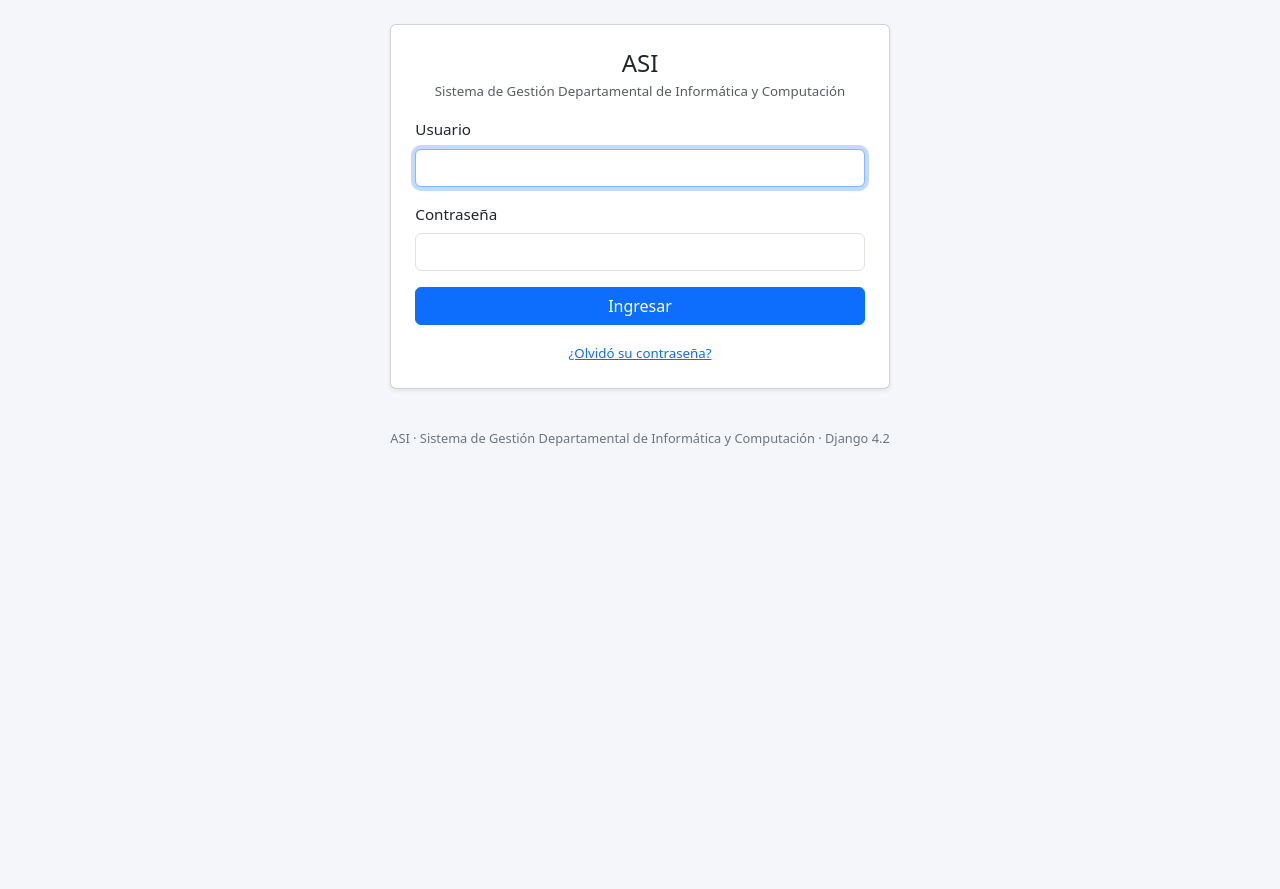
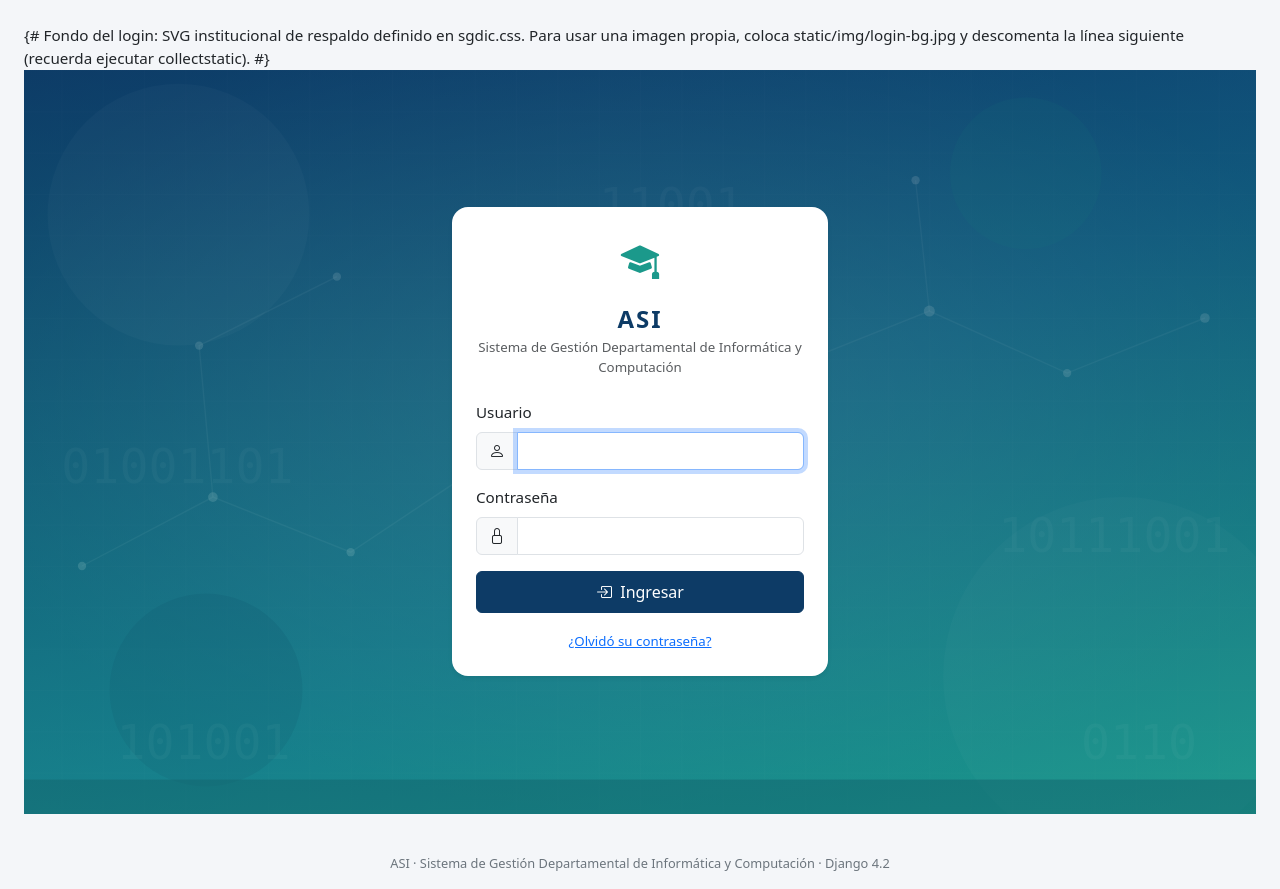
Before and after one commit to estebanLopezU/ProyectoASI, a Django app: page /cuenta/login/ in a window 1280 px wide. Shown: the part 56-945 px from the top of the page. Before the commit the page ends 502 px from the top, so only its background shows below. Run offline with Django 4.2, Linux system fonts and the light colour scheme.

Commit message:
Login: fondo institucional con SVG, tarjeta mejorada y correccion de collectstatic (manifest de WhiteNoise)

```diff
--- a/static/css/sgdic.css
+++ b/static/css/sgdic.css
@@ -79,3 +79,60 @@ footer.sgdic-footer {
   color: #6c757d;
   font-size: 0.8rem;
 }
+
+/* =====================================================================
+   Pantalla de ingreso (login)
+   Fondo institucional. El degradado azul→verde va por defecto y sirve de
+   respaldo; la imagen (static/img/login-bg.jpg) se inyecta desde el
+   template con {% static %} como variable CSS --login-fondo, de modo que
+   WhiteNoise nunca falla por una url() inexistente en el CSS.
+   ===================================================================== */
+.login-asi {
+  min-height: calc(100vh - 56px);
+  padding: 2rem 1rem;
+  display: flex;
+  align-items: center;
+  justify-content: center;
+  background-color: var(--sgdic-primario);
+  background-image:
+    linear-gradient(rgba(13, 59, 102, 0.55), rgba(27, 153, 139, 0.55)),
+    var(--login-fondo, url("../img/login-bg.svg"));
+  background-size: cover, cover;
+  background-position: center center, center center;
+  background-repeat: no-repeat, no-repeat;
+}
+
+.login-asi .card {
+  border: 0;
+  border-radius: 1rem;
+  box-shadow: 0 1rem 2.5rem rgba(0, 0, 0, 0.28);
+}
+
+.login-asi .login-titulo {
+  color: var(--sgdic-primario);
+  letter-spacing: 0.08em;
+}
+
+.login-asi .login-escudo {
+  font-size: 2.4rem;
+  color: var(--sgdic-acento);
+}
+
+.login-asi .btn-primary {
+  background-color: var(--sgdic-primario);
+  border-color: var(--sgdic-primario);
+}
+
+.login-asi .btn-primary:hover,
+.login-asi .btn-primary:focus {
+  background-color: #0a2e4f;
+  border-color: #0a2e4f;
+}
+
+/* En móvil se reduce la altura útil por la barra del navegador */
+@media (max-width: 767.98px) {
+  .login-asi {
+    min-height: calc(100vh - 56px);
+    background-attachment: scroll;
+  }
+}
--- a/templates/usuario/login.html
+++ b/templates/usuario/login.html
@@ -1,27 +1,48 @@
 {% extends "base.html" %}
+{% load static %}
 {% block titulo %}Ingresar{% endblock %}
 {% block contenido %}
-<div class="row justify-content-center">
-  <div class="col-md-5">
+{# Fondo del login: SVG institucional de respaldo definido en sgdic.css.
+   Para usar una imagen propia, coloca static/img/login-bg.jpg y descomenta
+   la línea siguiente (recuerda ejecutar collectstatic). #}
+<div class="login-asi">
+  <div class="row justify-content-center w-100 m-0">
+    <div class="col-12 col-sm-10 col-md-7 col-lg-5 col-xl-4">
       <div class="card shadow-sm">
         <div class="card-body p-4">
-        <h4 class="mb-1 text-center">ASI</h4>
-        <p class="text-muted text-center small">Sistema de Gestión Departamental de Informática y Computación</p>
+          <div class="text-center mb-3">
+            <i class="bi bi-mortarboard-fill login-escudo"></i>
+          </div>
+          <h4 class="mb-1 text-center fw-bold login-titulo">ASI</h4>
+          <p class="text-muted text-center small mb-4">Sistema de Gestión Departamental de Informática y Computación</p>
           {% if form.errors %}
             <div class="alert alert-danger small">Usuario o contraseña incorrectos.</div>
+          {% endif %}
+          {% if messages %}
+            {% for mensaje in messages %}
+              <div class="alert alert-{{ mensaje.tags|default:'info' }} small">{{ mensaje }}</div>
+            {% endfor %}
           {% endif %}
           <form method="post">
             {% csrf_token %}
             <div class="mb-3">
               <label class="form-label" for="id_username">Usuario</label>
+              <div class="input-group">
+                <span class="input-group-text"><i class="bi bi-person"></i></span>
                 <input type="text" name="username" id="id_username" class="form-control" required autofocus>
+              </div>
             </div>
             <div class="mb-3">
               <label class="form-label" for="id_password">Contraseña</label>
+              <div class="input-group">
+                <span class="input-group-text"><i class="bi bi-lock"></i></span>
                 <input type="password" name="password" id="id_password" class="form-control" required>
               </div>
+            </div>
             <input type="hidden" name="next" value="{{ next }}">
-          <button class="btn btn-primary w-100">Ingresar</button>
+            <button class="btn btn-primary w-100 py-2">
+              <i class="bi bi-box-arrow-in-right me-1"></i> Ingresar
+            </button>
           </form>
           <div class="text-center mt-3">
             <a class="small" href="{% url 'usuario:password_reset' %}">¿Olvidó su contraseña?</a>
@@ -30,4 +51,5 @@
       </div>
     </div>
   </div>
+</div>
 {% endblock %}
```
Also changed, not shown: static/img/README.md (added), static/img/login-bg.svg (added), 1 other file. Lines whose indentation alone changed are shown as unchanged.
